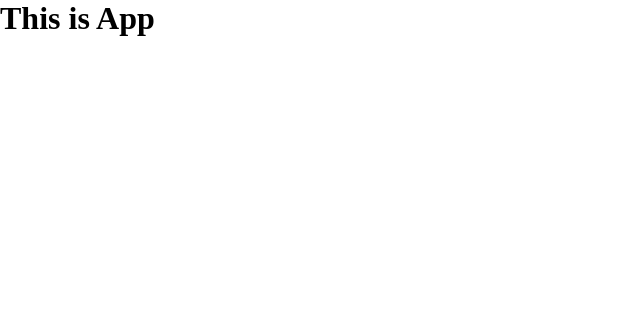
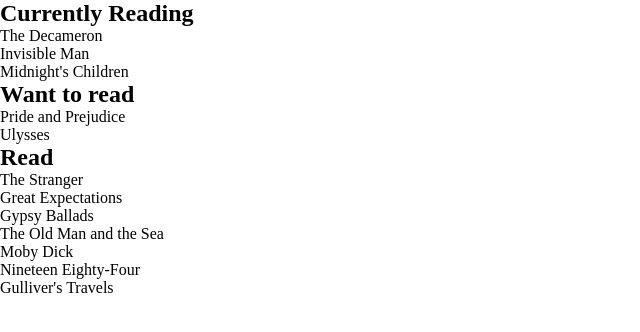
Before and after one commit to abinjohn123/neog-machine-coding-bookshelf, a React (Vite) app: page / in a window 1280 px wide. Shown: the top 332 px of the page, without its empty margins (0-640 px from the left). Built offline with nearby package versions, Linux system fonts and the light colour scheme.

Commit message:
feat: MVP version of shelf row

```diff
--- a/src/App.jsx
+++ b/src/App.jsx
@@ -1,5 +1,31 @@
+import { useAppContext } from './AppProvider';
+import { ShelfRow } from './components/ShelfRow';
+import { CATEGORIES } from './Constants';
+
 const App = () => {
-  return <h1>This is App</h1>;
+  const { bookDetails } = useAppContext();
+  return (
+    <>
+      <ShelfRow
+        title="Currently Reading"
+        books={bookDetails.filter(
+          ({ category }) => category === CATEGORIES.CURRENTLY_READING
+        )}
+      />
+      <ShelfRow
+        title="Want to read"
+        books={bookDetails.filter(
+          ({ category }) => category === CATEGORIES.WANT_TO_READ
+        )}
+      />
+      <ShelfRow
+        title="Read"
+        books={bookDetails.filter(
+          ({ category }) => category === CATEGORIES.READ
+        )}
+      />
+    </>
+  );
 };
 
 export default App;
--- /dev/null
+++ b/src/components/ShelfRow.jsx
@@ -0,0 +1,14 @@
+const ShelfRow = ({ title, books }) => {
+  return (
+    <div className="shelf-row">
+      <h2 className="row-title">{title}</h2>
+      <div className="row-books">
+        {books.map((book, bookIndex) => (
+          <p key={bookIndex}>{book.title}</p>
+        ))}
+      </div>
+    </div>
+  );
+};
+
+export { ShelfRow };
```
